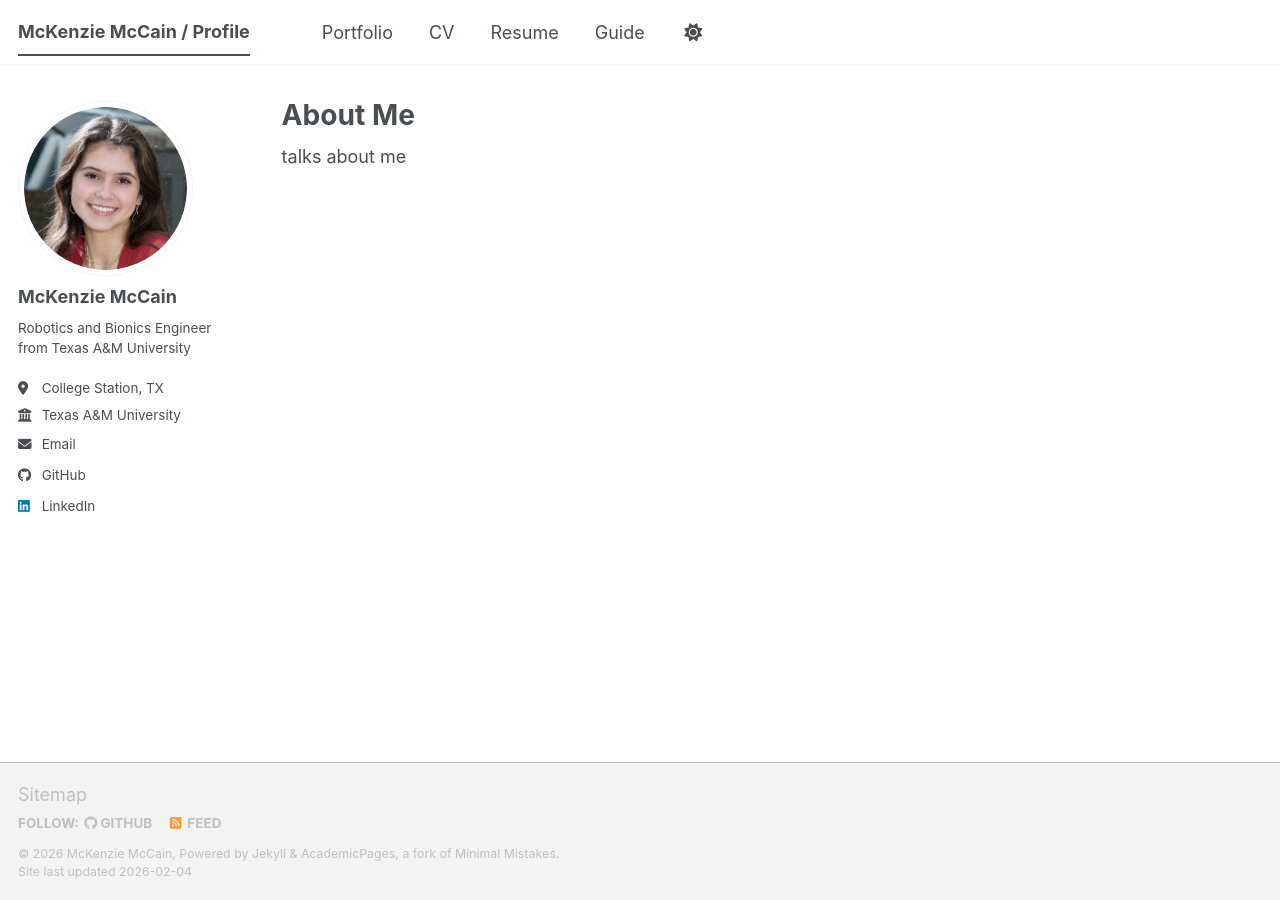
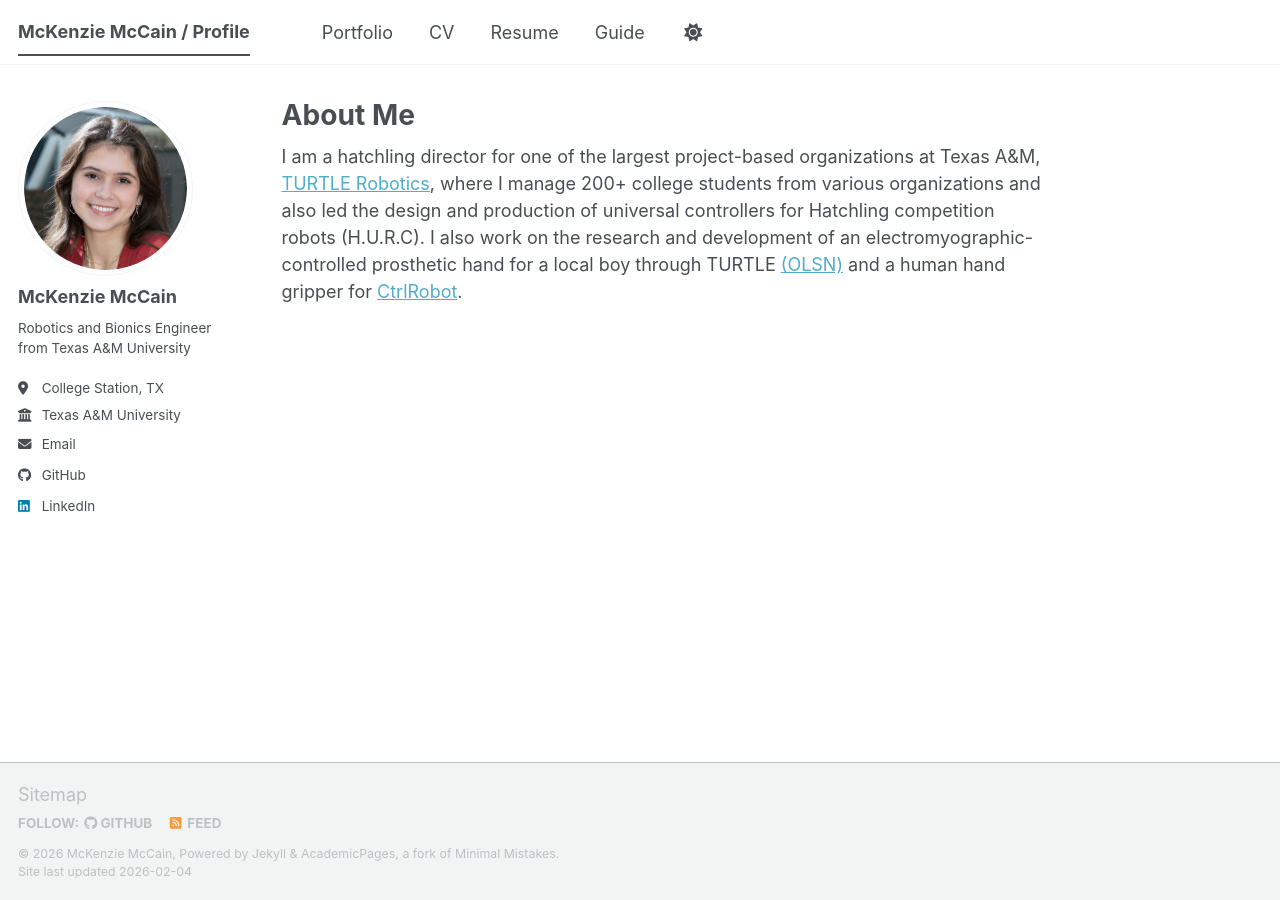
Before and after one commit to mckenzie-mccain/mckenzie-mccain.github.io, a Jekyll site: the page built from _pages/about.md, in a window 1280 px wide. Built offline with Jekyll 4.4.1, drawn with Linux system fonts in a browser that asks for light colours; a script bundle is joined from its source files by our own code; library files that are not in the unit come from our copies.

Commit message:
About me Bio

```diff
--- a/_pages/about.md
+++ b/_pages/about.md
@@ -7,4 +7,4 @@
   - /about.html
 ---
 
-talks about me
+I am a hatchling director for one of the largest project-based organizations at Texas A&M, [TURTLE Robotics](https://www.turtlerobotics.org/development-programs), where I manage 200+ college students from various organizations and also led the design and production of universal controllers for Hatchling competition robots (H.U.R.C). I also work on the research and development of an electromyographic-controlled prosthetic hand for a local boy through TURTLE [(OLSN)](https://www.turtlerobotics.org/projects/olsn) and a human hand gripper for [CtrlRobot](https://zh.engr.tamu.edu/).
```
